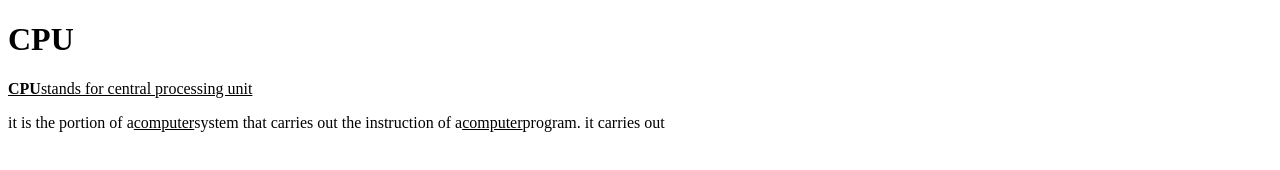
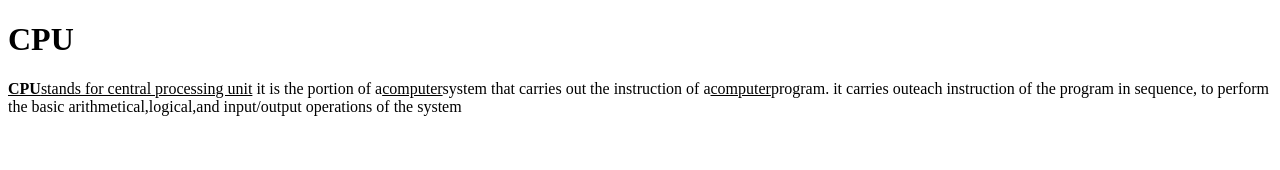
Before and after one commit to iamneo-production/cacacdabffffadaeccdfffebaeceaec, a website: page public/index.html in a window 1280 px wide. Drawn offline with Linux system fonts and the light colour scheme.

Commit message:
Backup Commit

```diff
--- a/public/index.html
+++ b/public/index.html
@@ -9,9 +9,10 @@
 </head>
 <body>
     <h1>CPU</h1>
-    <p><u><b>CPU</b>stands for central processing unit</u></p>
-    <p>it is the portion of a<u>computer</u>system that carries
+    <p><u><b>CPU</b>stands for central processing unit</u>
+    it is the portion of a<u>computer</u>system that carries
         out the instruction of a<u>computer</u>program.
-        it carries out
+        it carries outeach instruction of the program in sequence,
+        to perform the basic arithmetical,logical,and input/output operations of the system</p>
 </body>
 </html>
```
